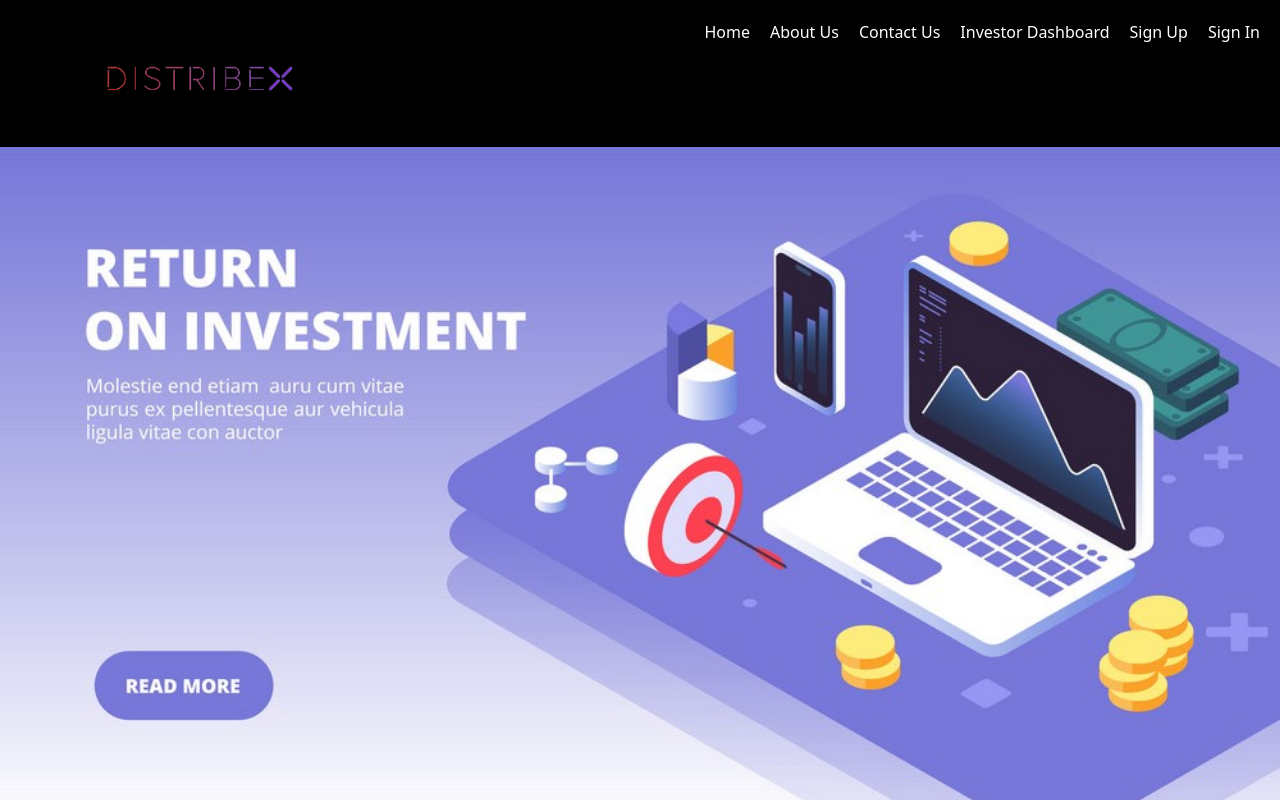
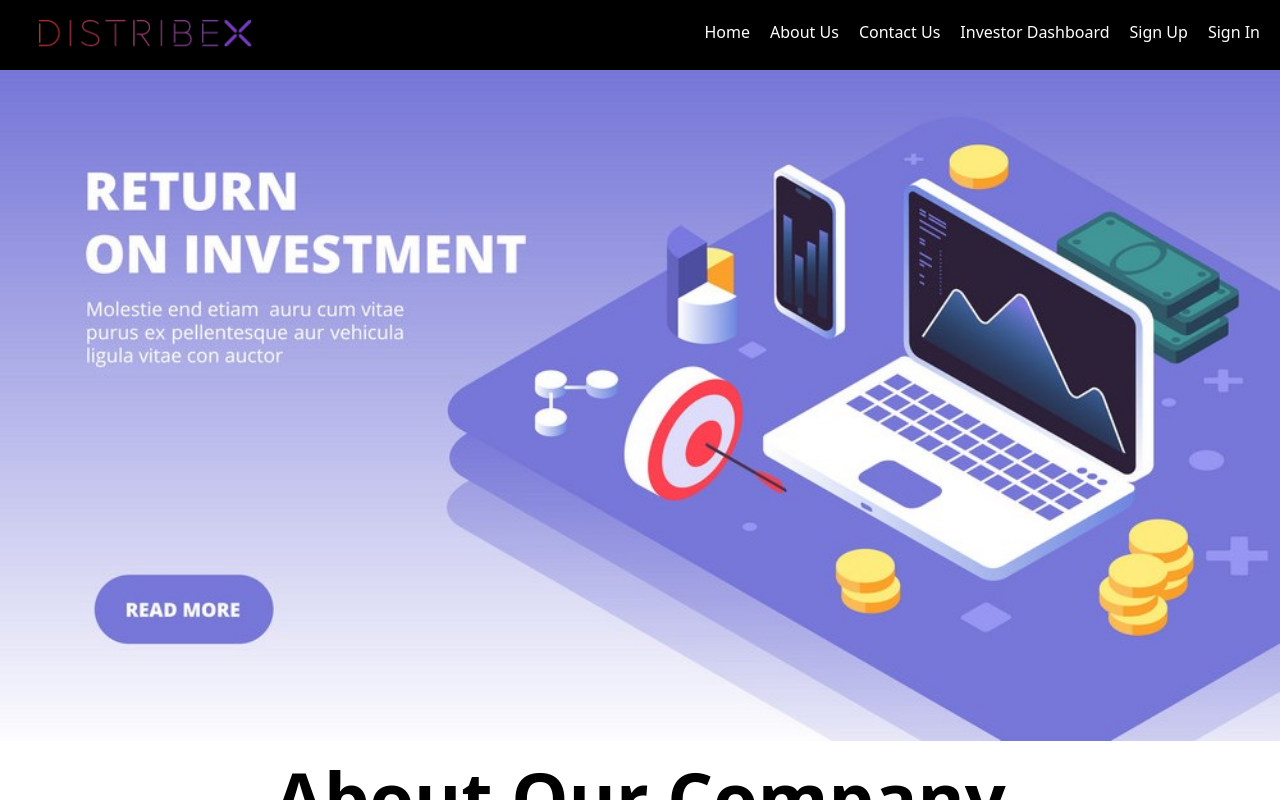
Before and after one commit to TalhaZubair-debuger/Investor-Web-App, a React (Vite) app: page / in a window 1280 px wide. Shown: the top 800 px of the page. Built offline with nearby package versions, Linux system fonts and the light colour scheme.

Commit message:
Nav Bar css

```diff
--- a/src/components/Header.jsx
+++ b/src/components/Header.jsx
@@ -5,9 +5,9 @@ const Header = () => {
   return (
     <header className="bg-[#000]">
       <nav className="flex justify-between">
-        <div className="">
+        <div className="flex px-8 py-3 items-center">
           <Link to="/">
-            <img className="w-96 h-30" src={logo} alt="Logo Image" />
+            <img className="w-56" src={logo} alt="Logo Image" />
           </Link>
         </div>
 
```
Also changed, not shown: src/assets/logo.png.
